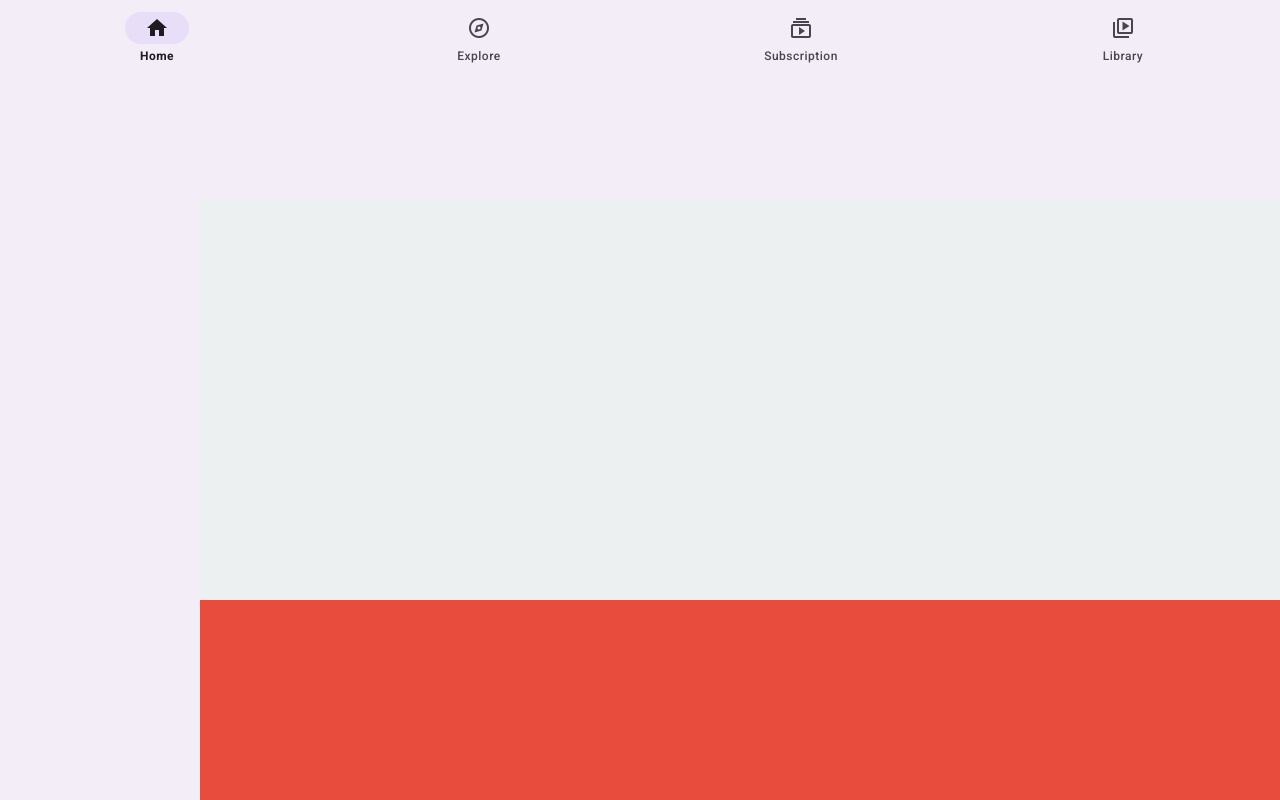
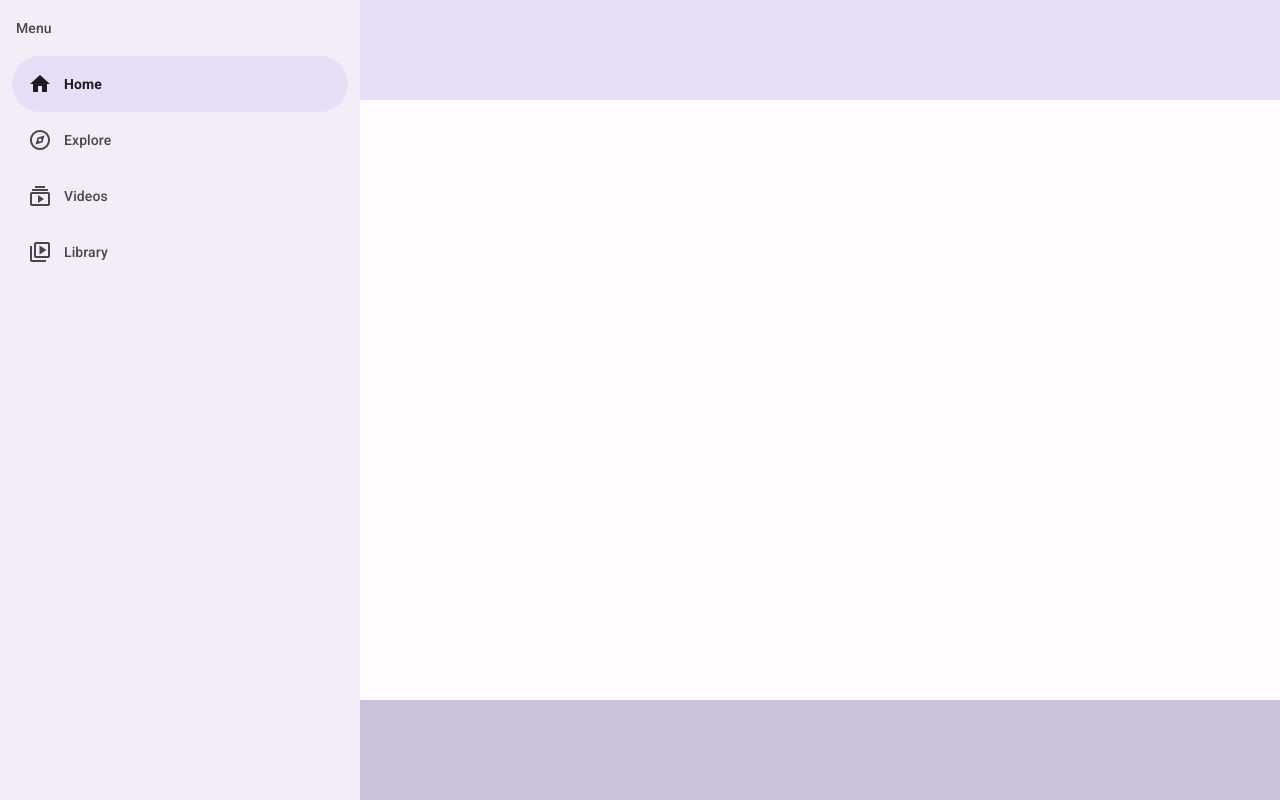
Before and after one commit to DeRar-71/Frontend, a website built with webpack: page src/index.html in a window 1280 px wide. Built offline with nearby package versions, Linux system fonts and the light colour scheme.

Commit message:
add navbar for laptop and tablet

```diff
--- a/src/index.html
+++ b/src/index.html
@@ -10,6 +10,8 @@
 <body>
     <div class="container">
         <header class="header"></header>
+        <div class="navigation-section">
+            <div class="navigation-section__title">Menu</div>
             <nav class="navigation">
                 <div class="navigation__item navigation__item--active">
                     <div class="navigation__icon">home</div>
@@ -21,13 +23,14 @@
                 </div>
                 <div class="navigation__item">
                     <div class="navigation__icon">subscriptions</div>
-                <div class="navigation__lable">Subscription</div>
+                    <div class="navigation__lable">Videos</div>
                 </div>
                 <div class="navigation__item">
                     <div class="navigation__icon">video_library</div>
                     <div class="navigation__lable">Library</div>
                 </div>
             </nav>
+        </div>
         <main class="main"></main>
         <footer class="footer"></footer>
     </div>
--- a/src/main.scss
+++ b/src/main.scss
@@ -12,7 +12,6 @@ $laptop-breakpoint: 840px;
     --md-sys-color-on-surface-light: #1d1b20;
     --md-sys-color-on-surface-opacity-008-light: rgba(29, 27, 32, 0.08);
     --md-sys-color-on-surface-variant-light: #49454F;
-    --md-sys-color-error-light: #B3261E;
     --md-sys-color-secondary-container-light: #E8DEF8;
 
     --md-sys-color-surface-container-dark: #211F26;
@@ -23,8 +22,18 @@ $laptop-breakpoint: 840px;
     --md-sys-color-on-surface-dark: #E6E0E9;
     --md-sys-color-on-surface-opacity-008-dark: rgba(230, 224, 233, 0.08);
     --md-sys-color-on-surface-variant-dark: #CAC4D0;
-    --md-sys-color-error-dark: #F2B8B5;
     --md-sys-color-secondary-container-dark: #4A4458;
+
+    --header-bg-light: #e7dff8;
+    --main-bg-light: #fffbff;
+    --footer-bg-light: #cbc3dc;
+
+    --header-bg-dark: #494458;
+    --main-bg-dark: #1c1b1e;
+    --footer-bg-dark: #cbc3dc;
+
+    --font-family-icons: 'Material Icons';
+    --font-family-icons-outlined: 'Material Symbols Outlined';
 
     @media (prefers-color-scheme: light) {
         --md-sys-color-surface-container: var(--md-sys-color-surface-container-light);
@@ -33,10 +42,13 @@ $laptop-breakpoint: 840px;
         --md-sys-color-on-secondary-container: var(--md-sys-color-on-secondary-container-light);
         --md-sys-color-on-surface: var(--md-sys-color-on-surface-light);
         --md-sys-color-on-surface-variant: var(--md-sys-color-on-surface-variant-light);
-        --md-sys-color-error: var(--md-sys-color-error-light);
         --md-sys-color-secondary-container: var(--md-sys-color-secondary-container-light);
         --md-sys-color-on-surface-opacity-008: var(--md-sys-color-on-surface-opacity-008-light);
         --md-sys-color-on-secondary-container-opacity-008: var(--md-sys-color-on-secondary-container-opacity-008-light);
+
+        --header-bg: var(--header-bg-light);
+        --main-bg: var(--main-bg-light);
+        --footer-bg: var(--footer-bg-light);
     }
 
     @media (prefers-color-scheme: dark) {
@@ -46,10 +58,13 @@ $laptop-breakpoint: 840px;
         --md-sys-color-on-secondary-container: var(--md-sys-color-on-secondary-container-dark);
         --md-sys-color-on-surface: var(--md-sys-color-on-surface-dark);
         --md-sys-color-on-surface-variant: var(--md-sys-color-on-surface-variant-dark);
-        --md-sys-color-error: var(--md-sys-color-error-dark);
         --md-sys-color-secondary-container: var(--md-sys-color-secondary-container-dark);
         --md-sys-color-on-surface-opacity-008: var(--md-sys-color-on-surface-opacity-008-dark);
         --md-sys-color-on-secondary-container-opacity-008: var(--md-sys-color-on-secondary-container-opacity-008-dark);
+
+        --header-bg: var(--header-bg-dark);
+        --main-bg: var(--main-bg-dark);
+        --footer-bg: var(--footer-bg-dark);
     }
 
 }
@@ -65,71 +80,152 @@ html, body {
 }
 
 .container {
+    --_template-columns: 1fr;
+    --_template-rows: 120px 1fr 80px 120px;
+    --_template-areas: 'header' 'main' 'nav' 'footer';
+
+    @media(min-width: $tablet-breakpoint) {
+        --_template-columns: 80px 1fr;
+        --_template-rows: 100px 1fr 100px;
+        --_template-areas: 'nav header' 'nav main' 'nav footer';
+    }
+
+    @media (min-width: $laptop-breakpoint) {
+        --_template-columns: 360px 1fr;
+    }
+
     height: 100vh;
 
     display: grid;
-    grid-template-columns: 1fr;
-    grid-template-rows: 200px 1fr 80px 200px;
-    grid-template-areas: 'header'
-                        'main'
-                        'nav'
-                        'footer';
-
-    @media(min-width: $tablet-breakpoint) {
-        grid-template-columns: 200px repeat(2, 1fr);
-        grid-template-rows: 200px 1fr 200px;
-
-        grid-template-areas: 'nav header header'
-                        'nav main main'
-                        'nav footer footer';
-    }
+    grid-template-columns: var(--_template-columns);
+    grid-template-rows: var(--_template-rows);
+    grid-template-areas: var(--_template-areas);
 }
 
 .header {
     grid-area: header;
-    background-color: #3498db; /* Голубой цвет */
-    color: #fff; /* Белый текст для контраста */
+    background-color: var(--header-bg);
+}
+
+.main {
+    grid-area: main;
+    background-color: var(--main-bg);
+}
+
+.footer {
+    grid-area: footer;
+    background-color: var(--footer-bg);
+}
+
+.navigation-section{
+    background-color: var(--md-sys-color-surface-container);
+    grid-area: nav;
+
+    &__title {
+        display: none;
+
+        @media (min-width: $laptop-breakpoint) {
+            display: flex;
+            height: 56px;
+            padding: 8px 8px 8px 16px;
+            flex-direction: column;
+            justify-content: center;
+            align-items: flex-start;
+            gap: 10px;
+            color: var(--md-sys-color-on-surface-variant);
+            font-family: Roboto;
+            font-size: 14px;
+            font-style: normal;
+            font-weight: 500;
+            line-height: 20px;
+            letter-spacing: 0.1px;
+        }
+    }
 }
 
 .navigation {
-    width: 100vw;
+    --_width: 100vw;
+    --_gap: 8px;
+    --_template-columns: repeat(4, 1fr);
+    --_padding: 12px 0 16px 0;
+
+    @media (min-width: $tablet-breakpoint) {
+        --_width: 80px;
+        --_template-columns: 1fr;
+        --_gap: 12px;
+        --_padding: 16px 0;
+        grid-auto-rows: 56px;
+    }
+
+    @media (min-width: $laptop-breakpoint) {
+        --_width: 360px;
+        --_gap: 0;
+        --_padding: 0px 12px;
+    }
+
     display: grid;
-    grid-template-columns: repeat(4, 1fr);
-    grid-area: nav;
-    padding: 12px 0 16px 0;
-    background-color: var(--md-sys-color-surface-container); /* Зелёный цвет */
-    color: #fff;
-    gap: 8px;
+    grid-template-columns: var(--_template-columns);
+
+    gap: var(--_gap);
     justify-content: space-evenly;
-    box-shadow: 0 0px 2px 0px rgba(0,0,0,.7);
+    width: var(--_width);
+    padding: var(--_padding);
+    background-color: var(--md-sys-color-surface-container);
 
     &__item {
+        --_flex-direction: column;
+        --_gap: 4px;
+
+        min-width: 48px;
         display: flex;
-        flex-direction: column;
+        flex-direction: var(--_flex-direction);
         align-items: center;
-        gap: 4px;
+        gap: var(--_gap);
+
         cursor: pointer;
-        min-width: 48px;
+
+        @media (min-width: $tablet-breakpoint) {
+            height: 56px;
+        }
+
+        @media (min-width: $laptop-breakpoint) {
+            --_flex-direction: row;
+            --_gap: 12px;
+            padding: 16px 24px 16px 16px;
+            flex: 1 0 0;
+            align-self: stretch;
+            border-radius: 100px;
+        }
 
         &:hover {
             .navigation__icon {
-                font-family: 'Material Icons';
+                font-family: var(--font-family-icons);
                 color: var(--md-sys-color-on-surface-variant);
                 background-color: var(--md-sys-color-on-surface-opacity-008);
+
+                @media (min-width: $laptop-breakpoint) {
+                    background-color: transparent;
+                }
             }
 
             .navigation__lable {
                 color: var(--md-sys-color-on-surface-variant);
             }
+
+            @media (min-width: $laptop-breakpoint) {
+                background-color: var(--md-sys-color-on-surface-opacity-008);
+            }
         }
 
         &--active {
-
             &:hover {
                 .navigation__icon {
                     color: var(--md-sys-color-on-secondary-container);
                     background-color: var(--md-sys-color-on-secondary-container-opacity-008);
 
+                    @media (min-width: $laptop-breakpoint) {
+                        background-color: transparent;
+                    }
                 }
 
                 .navigation__lable {
@@ -138,14 +234,18 @@ html, body {
             }
 
             .navigation__icon {
+                font-family: var(--font-family-icons);
                 color: var(--md-sys-color-on-surface);
                 background-color: var(--md-sys-color-secondary-container);
-                font-family: 'Material Icons';
             }
 
             .navigation__lable {
                 color: var(--md-sys-color-on-surface);
                 font-weight: 600;
+            }
+
+            @media (min-width: $laptop-breakpoint) {
+                background-color: var(--md-sys-color-secondary-container);
             }
         }
     }
@@ -159,7 +259,7 @@ html, body {
         align-items: center;
         color: var(--md-sys-color-on-surface-variant);
 
-        font-family: 'Material Symbols Outlined';
+        font-family: var(--font-family-icons-outlined);
         font-weight: normal;
         font-style: normal;
         font-size: 24px;
@@ -170,26 +270,35 @@ html, body {
         word-wrap: normal;
         direction: ltr;
         -webkit-font-smoothing: antialiased;
+
+        @media (min-width: $tablet-breakpoint) {
+            width: 56px;
+            border-radius: 100px;
+            padding-inline: 16px;
+        }
+
+        @media (min-width: $laptop-breakpoint) {
+            width: 24px;
+            border-radius: 0;
+            padding-inline: 0;
+        }
     }
 
     &__lable {
+        --_font-size: 12px;
+        --_letter-spacing: .5px;
+        --_line-height: 16px;
+
+        @media (min-width: $laptop-breakpoint) {
+            --_font-size: 14px;
+            --_letter-spacing: .1px;
+            --_line-height: 20px;
+        }
+
         font-weight: 500;
-        line-height: 16px;
-        font-size: 12px;
-        letter-spacing: .5px;
+        line-height: var(--_line-height);
+        font-size: var(--_font-size);
+        letter-spacing: var(--_letter-spacing);
         color: var(--md-sys-color-on-surface-variant);
     }
-
 }
-
-.main {
-    grid-area: main;
-    background-color: #ecf0f1; /* Светло-серый цвет */
-    color: #333; /* Темный текст для контраста */
-}
-
-.footer {
-    grid-area: footer;
-    background-color: #e74c3c; /* Красный цвет */
-    color: #fff;
-}
```
Lines whose indentation alone changed are shown as unchanged.
